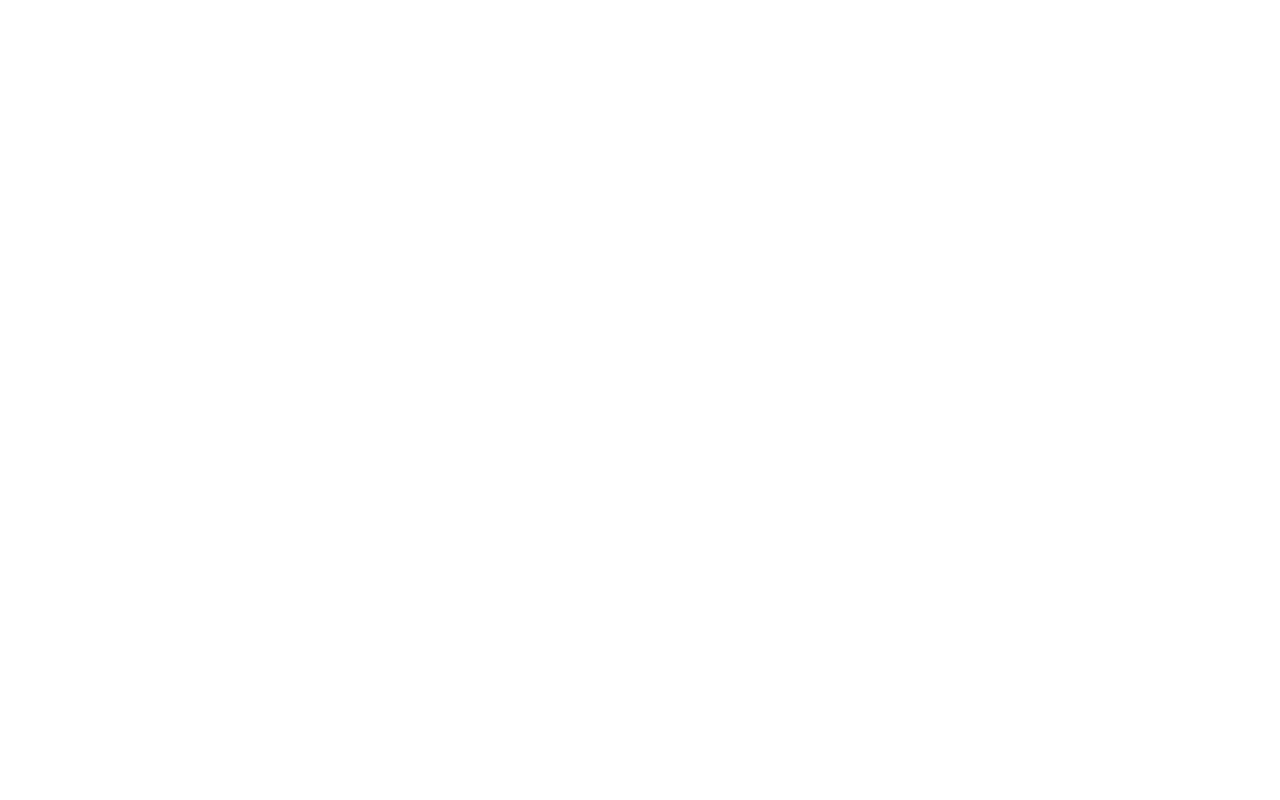
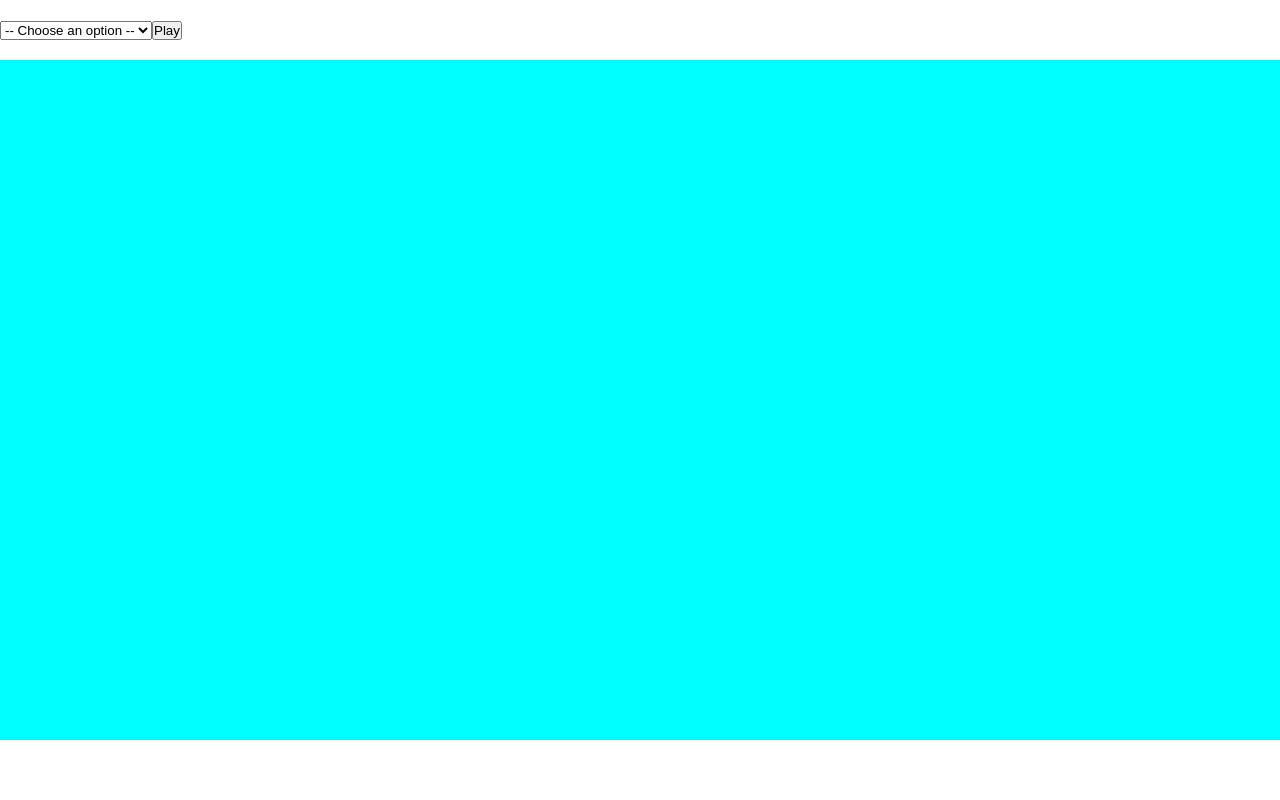
Before and after one commit to Ahri-code/js-campominato-grid, a plain HTML site: page index.html in a window 1280 px wide. Drawn offline with Linux system fonts and the light colour scheme.

Commit message:
Feat(main): structure

```diff
--- a/css/style.css
+++ b/css/style.css
@@ -3,3 +3,39 @@
     padding: 0;
     margin: 0;
 }
+
+.dim {
+    width: 100%;
+    height: 100vh;
+}
+
+.flex {
+    display: flex;
+    align-items: center;
+    flex-direction: column;
+}
+
+.white {
+    width: 100%;
+    height: 7.5vh;
+}
+
+#top {
+    display: flex;
+    align-items: center;
+}
+
+#container {
+    width: 100%;
+    height: 85vh;
+    background-color: aqua;
+    display: flex;
+}
+
+#grid {
+    width: 500px;
+    height: 500px;
+    margin: auto;
+    display: flex;
+    flex-wrap: wrap;
+}
--- a/index.html
+++ b/index.html
@@ -8,7 +8,30 @@
     <link rel="stylesheet" href="css/style.css">
 </head>
 <body>
+    <div class="flex dim">
+        <div class="white" id="top">
+            <select name="difficuty" id="difficulty">
+                <option value="">-- Choose an option --</option>
+                <option value="easy">Easy</option>
+                <option value="normal">Normal</option>
+                <option value="hard">Hard</option>
+            </select>
 
+            <button>
+                Play
+            </button>
+        </div>
+
+        <div id="container">
+            <div id="grid">
+
+            </div>
+        </div>
+
+        <div class="white">
+
+        </div>
+    </div>
 
     <script lang="text/javascript" src="js/script.js"></script>
 </body>
```
